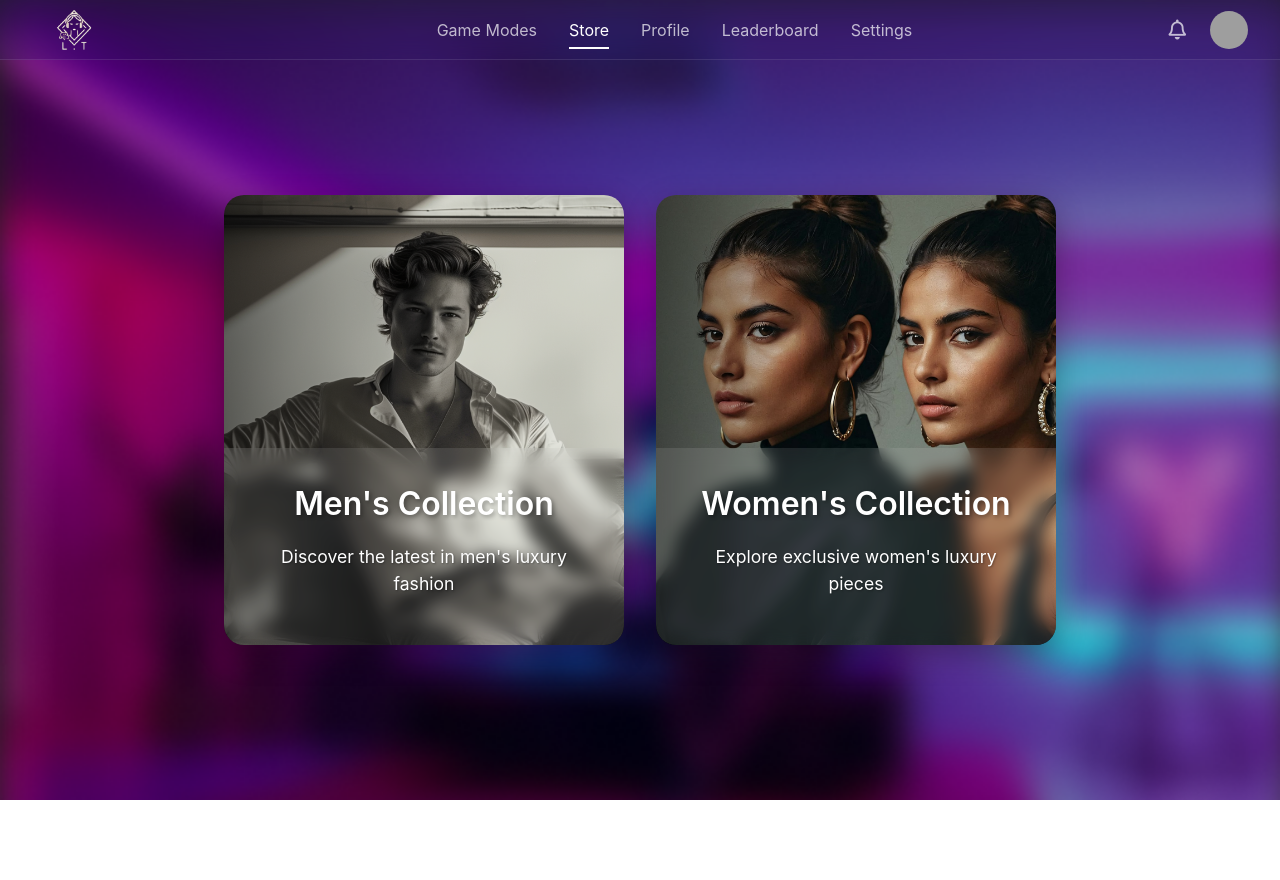
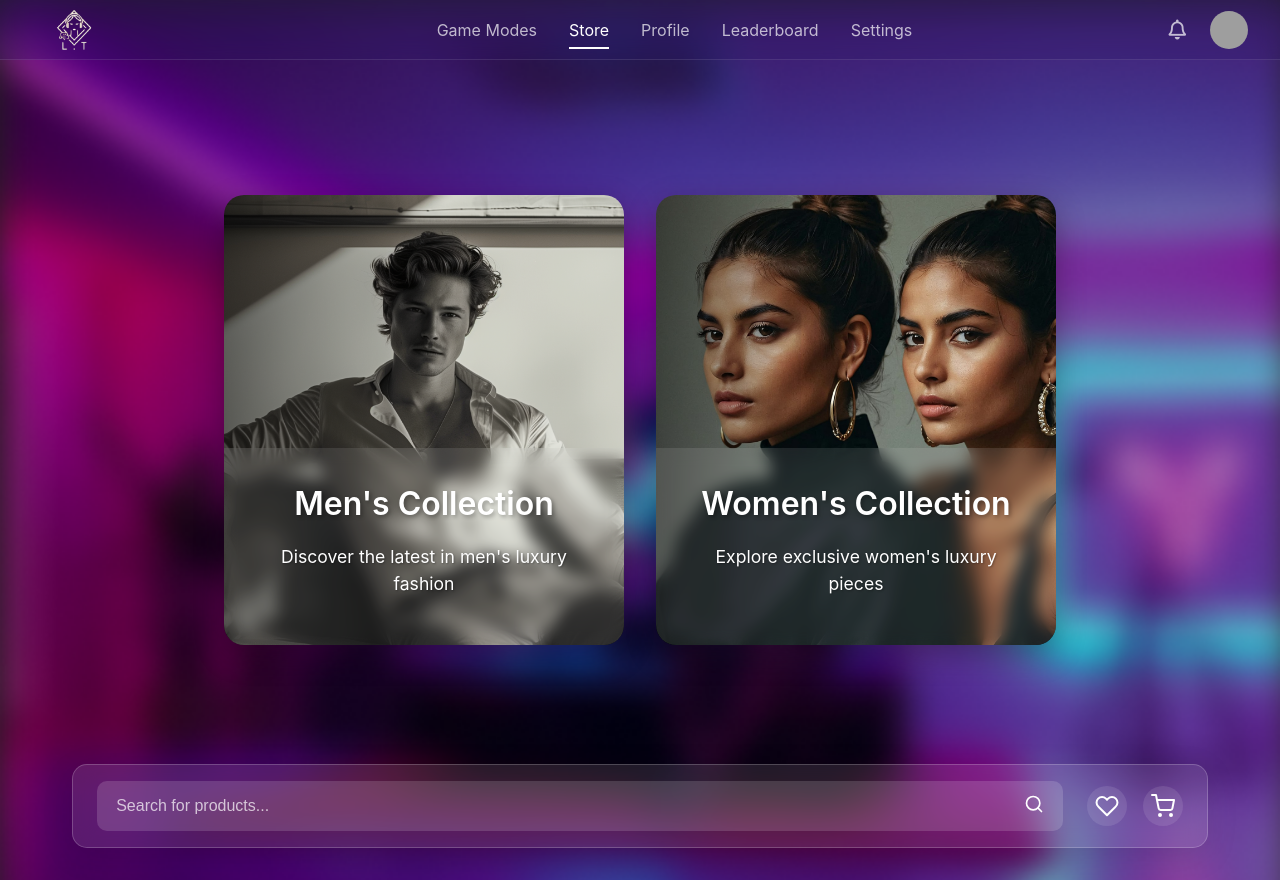
Before and after one commit to luxuryintaste-LIT/lit-ecommerce-backend, a React (Vite) app: page / in a window 1280 px wide. Before the commit the page ends 800 px from the top, so only its background shows below. Built offline with nearby package versions, Linux system fonts and the light colour scheme; grey boxes are pictures that could not be loaded.

Commit message:
added search bar

```diff
--- a/src/App.jsx
+++ b/src/App.jsx
@@ -1,6 +1,7 @@
 import { BrowserRouter as Router, Routes, Route } from 'react-router-dom';
 import Navbar from './components/Navbar';
 import CategoryCards from './components/CategoryCards';
+import SearchBar from './components/SearchBar';
 import './App.css';
 
 function App() {
@@ -9,6 +10,7 @@ function App() {
       <div className="app">
         <Navbar />
         <CategoryCards />
+        <SearchBar />
       </div>
     </Router>
   );
--- /dev/null
+++ b/src/components/SearchBar.jsx
@@ -0,0 +1,41 @@
+import React from 'react';
+import { Link } from 'react-router-dom';
+import '../styles/SearchBar.css';
+
+const SearchBar = () => {
+  return (
+    <div className="search-container">
+      <div className="search-wrapper">
+        <div className="search-box">
+          <input
+            type="text"
+            placeholder="Search for products..."
+            className="search-input"
+          />
+          <button className="search-button">
+            <svg xmlns="http://www.w3.org/2000/svg" width="20" height="20" viewBox="0 0 24 24" fill="none" stroke="currentColor" strokeWidth="2" strokeLinecap="round" strokeLinejoin="round">
+              <circle cx="11" cy="11" r="8"></circle>
+              <line x1="21" y1="21" x2="16.65" y2="16.65"></line>
+            </svg>
+          </button>
+        </div>
+        <div className="action-buttons">
+          <Link to="/wishlist" className="action-button">
+            <svg xmlns="http://www.w3.org/2000/svg" width="24" height="24" viewBox="0 0 24 24" fill="none" stroke="currentColor" strokeWidth="2" strokeLinecap="round" strokeLinejoin="round">
+              <path d="M20.84 4.61a5.5 5.5 0 0 0-7.78 0L12 5.67l-1.06-1.06a5.5 5.5 0 0 0-7.78 7.78l1.06 1.06L12 21.23l7.78-7.78 1.06-1.06a5.5 5.5 0 0 0 0-7.78z"></path>
+            </svg>
+          </Link>
+          <Link to="/cart" className="action-button">
+            <svg xmlns="http://www.w3.org/2000/svg" width="24" height="24" viewBox="0 0 24 24" fill="none" stroke="currentColor" strokeWidth="2" strokeLinecap="round" strokeLinejoin="round">
+              <circle cx="9" cy="21" r="1"></circle>
+              <circle cx="20" cy="21" r="1"></circle>
+              <path d="M1 1h4l2.68 13.39a2 2 0 0 0 2 1.61h9.72a2 2 0 0 0 2-1.61L23 6H6"></path>
+            </svg>
+          </Link>
+        </div>
+      </div>
+    </div>
+  );
+};
+
+export default SearchBar;
--- /dev/null
+++ b/src/styles/SearchBar.css
@@ -0,0 +1,110 @@
+.search-container {
+  width: 100%;
+  max-width: 1200px;
+  margin: 0 auto;
+  padding: 0 2rem;
+  margin-top: -1rem;
+  margin-bottom: 2rem;
+}
+
+.search-wrapper {
+  display: flex;
+  align-items: center;
+  gap: 1.5rem;
+  background: rgba(255, 255, 255, 0.1);
+  backdrop-filter: blur(10px);
+  padding: 1rem 1.5rem;
+  border-radius: 15px;
+  box-shadow: 0 8px 32px rgba(0, 0, 0, 0.1);
+  border: 1px solid rgba(255, 255, 255, 0.2);
+}
+
+.search-box {
+  display: flex;
+  align-items: center;
+  flex: 1;
+  background: rgba(255, 255, 255, 0.15);
+  border-radius: 10px;
+  overflow: hidden;
+  transition: all 0.3s ease;
+}
+
+.search-box:focus-within {
+  box-shadow: 0 0 0 2px var(--primary-color);
+}
+
+.search-input {
+  flex: 1;
+  padding: 0.8rem 1.2rem;
+  border: none;
+  background: none;
+  color: white;
+  font-size: 1rem;
+  outline: none;
+}
+
+.search-input::placeholder {
+  color: rgba(255, 255, 255, 0.7);
+}
+
+.search-button {
+  background: none;
+  border: none;
+  padding: 0.8rem 1.2rem;
+  cursor: pointer;
+  color: white;
+  transition: all 0.3s ease;
+}
+
+.search-button:hover {
+  color: var(--primary-color);
+}
+
+.action-buttons {
+  display: flex;
+  align-items: center;
+  gap: 1rem;
+}
+
+.action-button {
+  color: white;
+  padding: 0.5rem;
+  border-radius: 50%;
+  transition: all 0.3s ease;
+  background: rgba(255, 255, 255, 0.1);
+  display: flex;
+  align-items: center;
+  justify-content: center;
+}
+
+.action-button:hover {
+  background: var(--primary-color);
+  transform: translateY(-2px);
+}
+
+/* Mobile Responsive Design */
+@media (max-width: 768px) {
+  .search-container {
+    padding: 0 1rem;
+    margin-top: -0.5rem;
+  }
+
+  .search-wrapper {
+    flex-direction: column;
+    padding: 1rem;
+    gap: 1rem;
+  }
+
+  .search-box {
+    width: 100%;
+  }
+
+  .action-buttons {
+    width: 100%;
+    justify-content: center;
+  }
+
+  .action-button {
+    padding: 0.8rem;
+  }
+}
```
